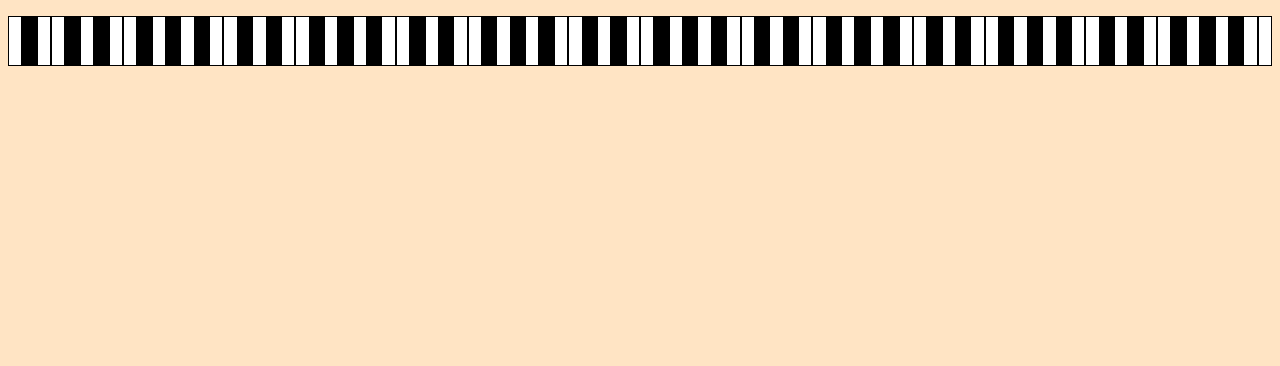
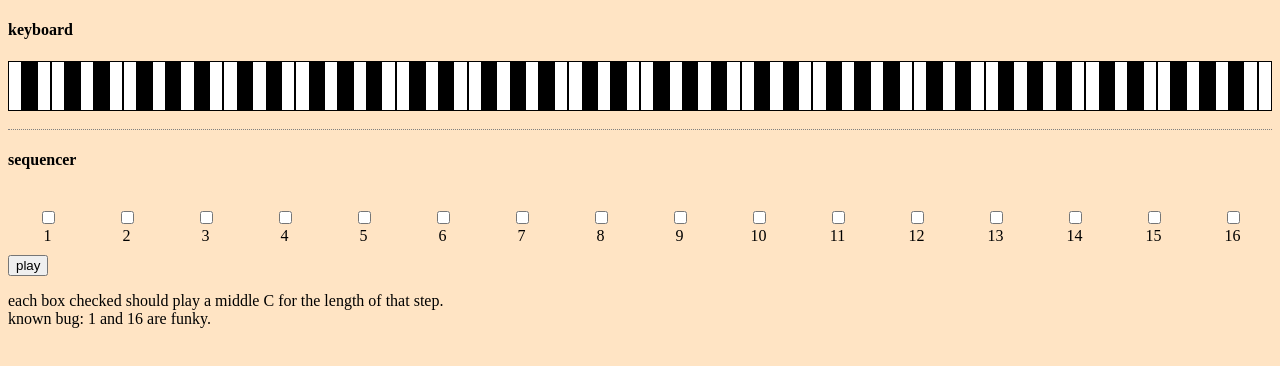
Before and after one commit to gubcodes/midi-test, a plain HTML site: page index.html in a window 1280 px wide. Drawn offline with Linux system fonts and the light colour scheme.

Commit message:
sequencer testing

```diff
--- a/index.html
+++ b/index.html
@@ -12,9 +12,22 @@
   <p id='device-name'></p>
   <!-- <button onclick="play(1, 60)">C3 on</button>
   <button onclick="play(0, 60)">C3 off</button> -->
+  <h4>keyboard</h4>
   <div id="keyboard"></div>
+  <br>
+  <div class="divider"></div>
+  <h4>sequencer</h4>
+  <br>
+  <div id="sequencer"></div>
+  <button onClick="sequencerPlay()">play</button>
+  <p>
+    each box checked should play a middle C for the length of that step.
+    <br>
+    known bug: 1 and 16 are funky.
+  </p>
 
   <script type="text/javascript" src="midi.js"></script>
   <script type="text/javascript" src="keyboard.js"></script>
+  <script type="text/javascript" src="sequencer.js"></script>
 </body>
 </html>
--- a/midi.js
+++ b/midi.js
@@ -274,7 +274,7 @@ navigator.requestMIDIAccess()
 })
 
 function play(status, frequency) {
-  let signal = ['0b' + st[status] + chan[1], '0b' + freq[frequency], '0b' + vel[100]];
+  let signal = ['0b' + st[status] + chan[0], '0b' + freq[frequency], '0b' + vel[100]];
 
   navigator.requestMIDIAccess()
   .then(function(midiAccess) {
--- /dev/null
+++ b/sequencer.js
@@ -0,0 +1,54 @@
+const seq = document.getElementById('sequencer');
+let steps = 16;
+// let interval = 125; //120 bpm at 1/16 (16 steps)
+let interval = 300;
+let count;
+let checkbox;
+// console.log(interval);
+
+for (let i = 1; i <= steps; i++) {
+  let single = document.createElement('div');
+  let input = document.createElement('INPUT');
+  let label = document.createElement('Label');
+  seq.appendChild(single);
+  single.classList.add('single');
+  single.setAttribute('id', i);
+  single.appendChild(input);
+  input.setAttribute('type', 'checkbox');
+  label.setAttribute('for', i);
+  label.innerHTML = i;
+  single.appendChild(label);
+}
+
+function sequencerPlay() {
+  console.log('sequencer start');
+  for (i = 1; i <= steps; i++) {
+    e = document.getElementById(`${i}`);
+    sequencerSpeed(e);
+  }
+  setTimeout(function() {
+    sequencerPlay()
+  }, interval * steps)
+}
+
+function sequencerSpeed(element) {
+  setTimeout(function() {
+    checkbox = element.firstChild.checked;
+    if(checkbox) {
+      console.log('checked');
+      play(1, 60);
+    }
+    element.classList.add('single-current');
+    setTimeout(function() {
+      if(checkbox) {
+        console.log('checked');
+        play(0, 60);
+      }
+      element.classList.remove('single-current')
+    }, interval);
+  }, interval * element.id);
+}
+
+// todo: redo the functions above^
+// create async function to fire sequencerPlay again after all.forEach finishes
+// conditionally change sequencerSpeed interval to 0 if it is the first element (so that it starts immediately when clicking "play") - only use "interval * element.id" for every element after the first
--- a/styles.css
+++ b/styles.css
@@ -1,5 +1,6 @@
 body {
   background-color: bisque;
+  /* max-width: 1200px; */
 }
 
 #keyboard {
@@ -15,3 +16,24 @@ body {
 .key.black {
   background-color: black;
 }
+
+.divider {
+  width: 100%;
+  border-bottom: 1px dotted gray;
+}
+
+#sequencer {
+  display: grid;
+  grid-template-columns: repeat(16, 1fr);
+}
+.single {
+  border-bottom: 10px solid transparent;
+  display: flex;
+  flex-direction: column;
+  margin: auto;
+  text-align: center;
+}
+
+.single-current {
+  border-bottom: 10px solid black;
+}
```
